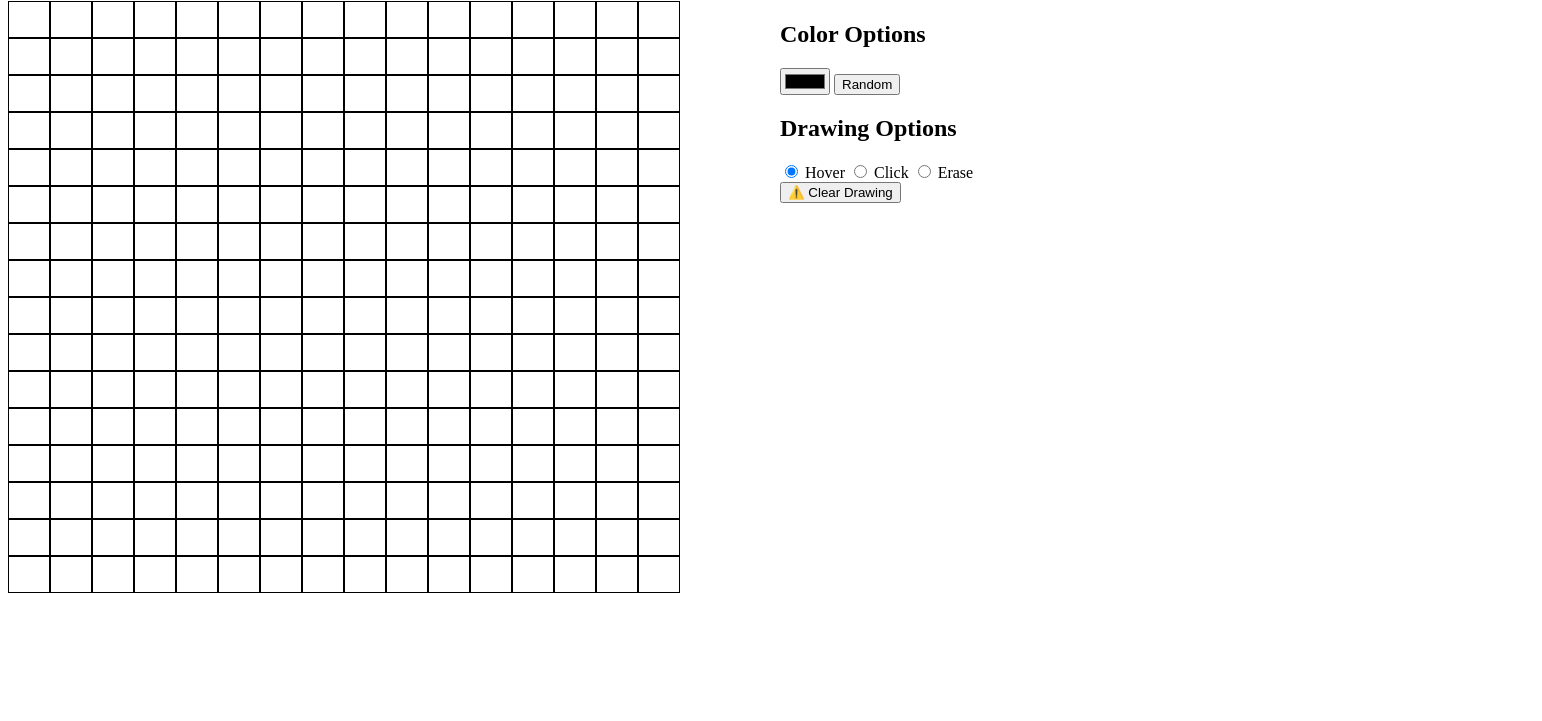
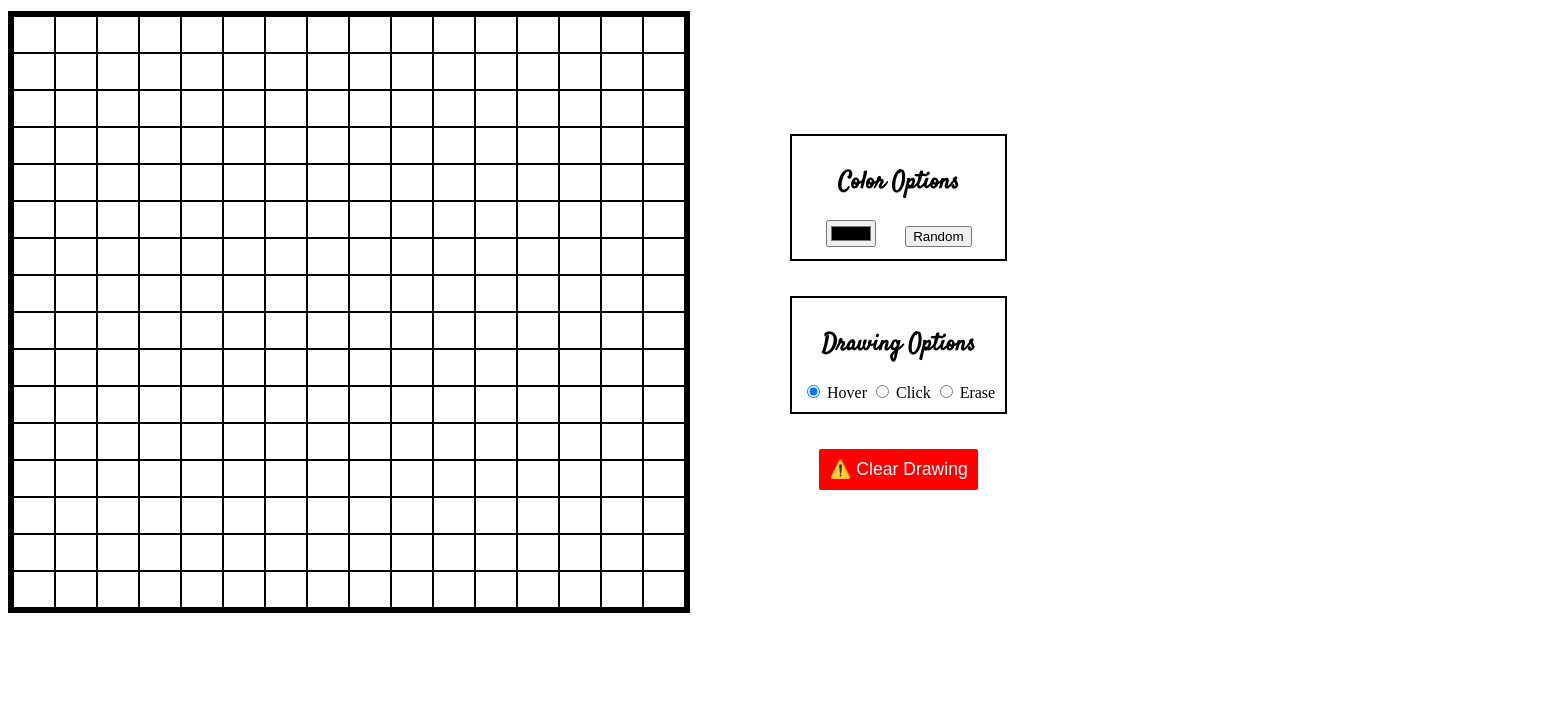
Before and after one commit to f-mental/4_etch_a_sketch, a plain HTML site: page index.html in a window 1280 px wide. Shown: the part 79-800 px from the top of the page, 1542 px wide, since content can reach past the window. Drawn offline with Linux system fonts and the light colour scheme.

Commit message:
Add some preliminary designs
Add border to divs, design clear buttons, and imported font-face

```diff
--- a/style.css
+++ b/style.css
@@ -1,3 +1,19 @@
+@import url('https://fonts.googleapis.com/css2?family=Satisfy&display=swap');
+
+body {
+    font-family: 'Satisfy', cursive;
+}
+
+h1 {
+    position: relative;
+    left: 270px;
+}
+
+div {
+    text-align: center;
+}
+
+
 .pad {
     display: flex;
     gap: 100px;
@@ -5,17 +21,56 @@
 
 .largest-div {
     display: flex;
+    border: solid 5px #000000;
 }
+
+/* div options */
 
 .misc {
     display: flex;
     flex-direction: column;
+    justify-content: center;
+    gap: 25px;
+}
+
+.options {
+    border: solid 2px black;
+    margin-bottom: 10px;
+    padding: 10px;
+}
+
+.colorselect {
+    margin-right:25px;
 }
 
 .small {
     border: solid 1px black;
     height: 35px;
     width: 40px;
+}
+
+form {
+    font-family: 'Times New Roman', Times, serif;
+}
+
+.clear {
+    border: none;
+    border-radius: 2px;
+    color: #ffffff;
+    font-size: 1.1rem;
+    padding: 10px;
+    background-color: red;
+}
+
+button, input {
+    cursor: pointer;
+}
+
+/* highlight */
+
+.highlight {
+    border-style: dotted;
+    opacity: 50%;
 }
 
 /* cursor class */
```
